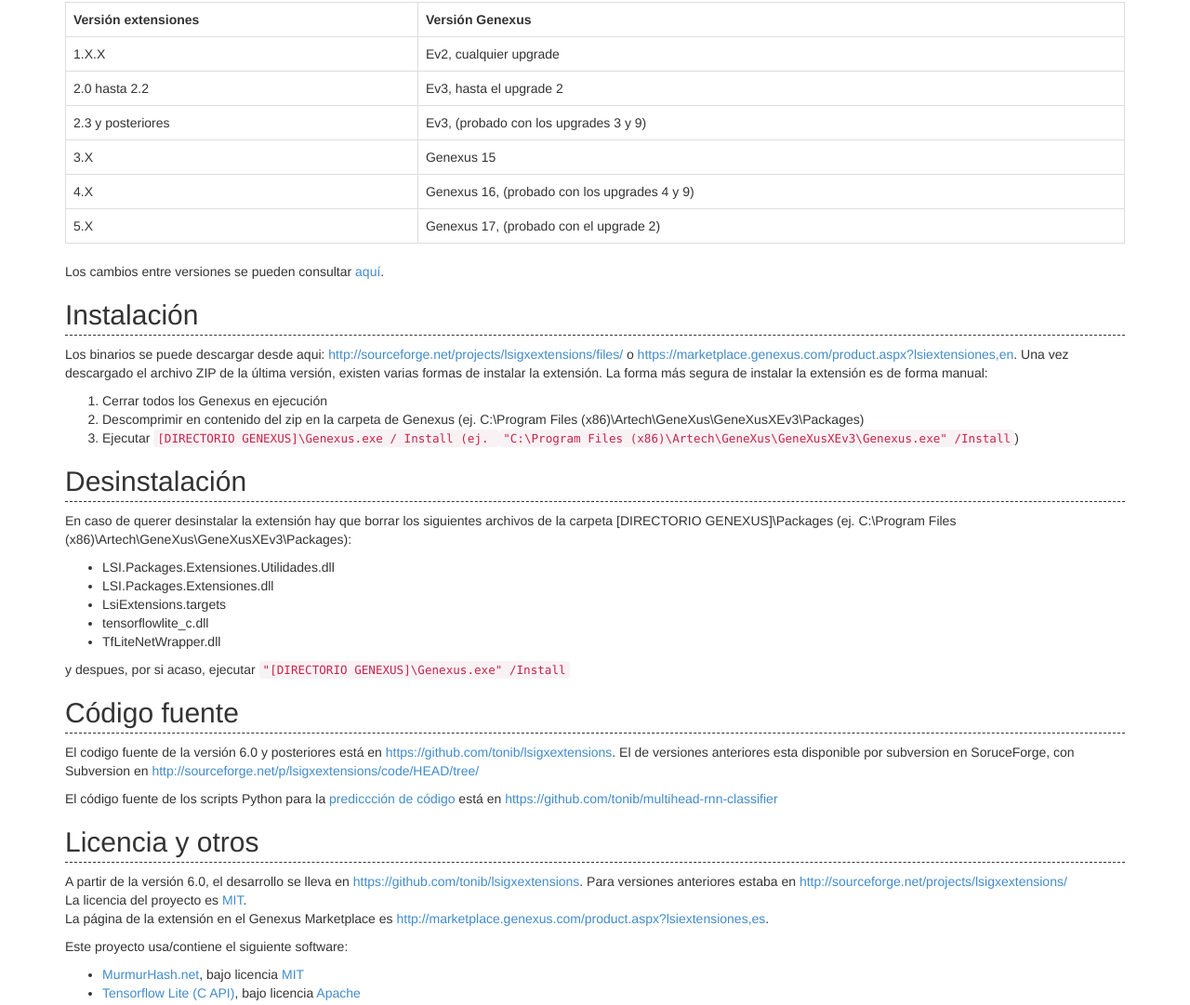
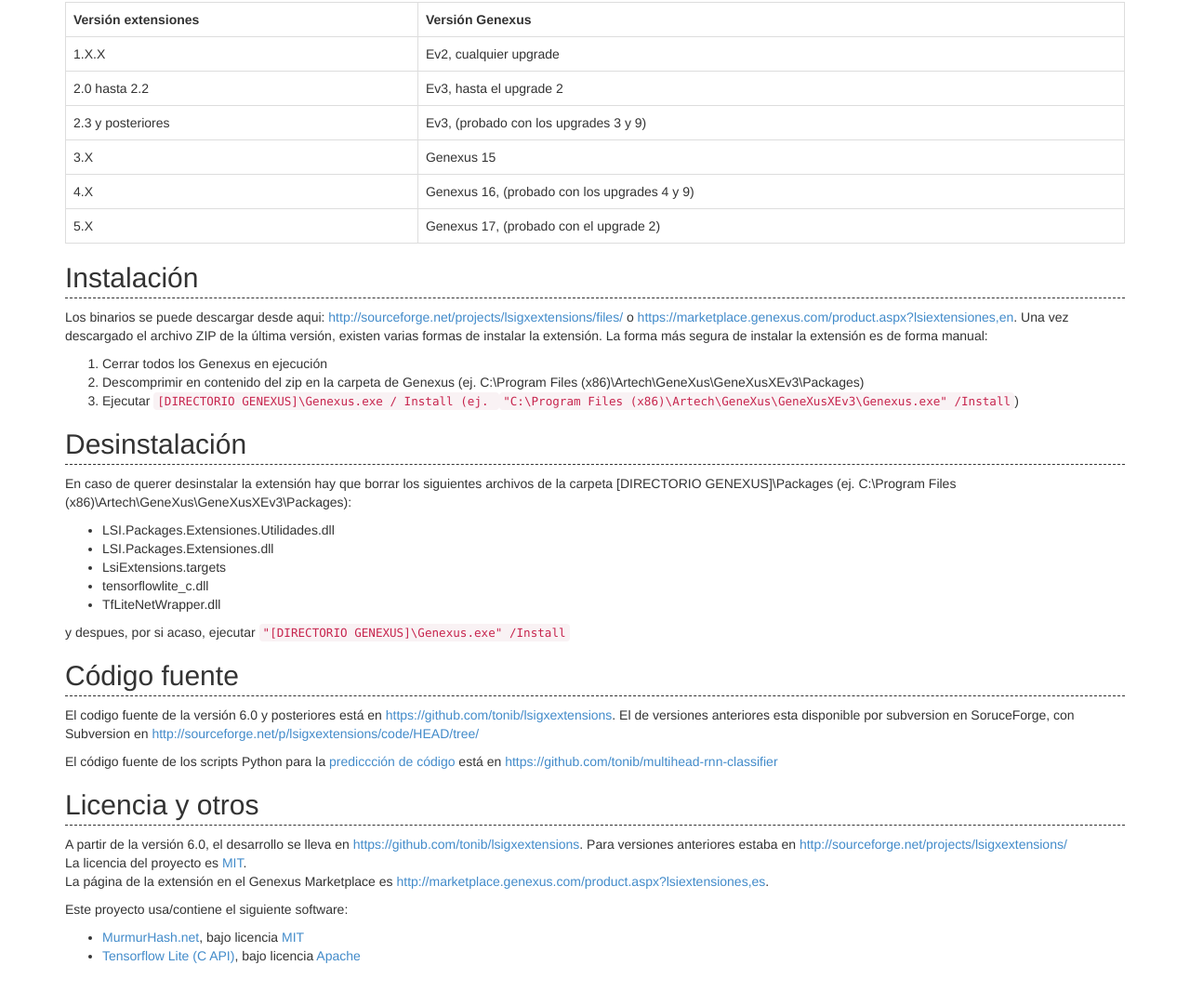
Before and after one commit to tonib/lsigxextensions, a plain HTML site: page documentation/Content/index.html in a window 1280 px wide. Shown: the part 1871-2952 px from the top of the page at 93% size. Drawn offline with nearby package versions, Linux system fonts and the light colour scheme; files that its build step writes are made by us from their sources.

Commit message:
Documetnation

```diff
--- a/documentation/Content/index.html
+++ b/documentation/Content/index.html
@@ -317,9 +317,6 @@
             <tr><td>4.X</td><td>Genexus 16, (probado con los upgrades 4 y 9)</td></tr>
             <tr><td>5.X</td><td>Genexus 17, (probado con el upgrade 2)</td></tr>
         </table>
-        <p>
-            Los cambios entre versiones se pueden consultar <a href="changelog.html">aquí</a>.
-        </p>
 
         <h2>Instalación</h2>
         <p>
```
Also changed, not shown: 1 other file.
